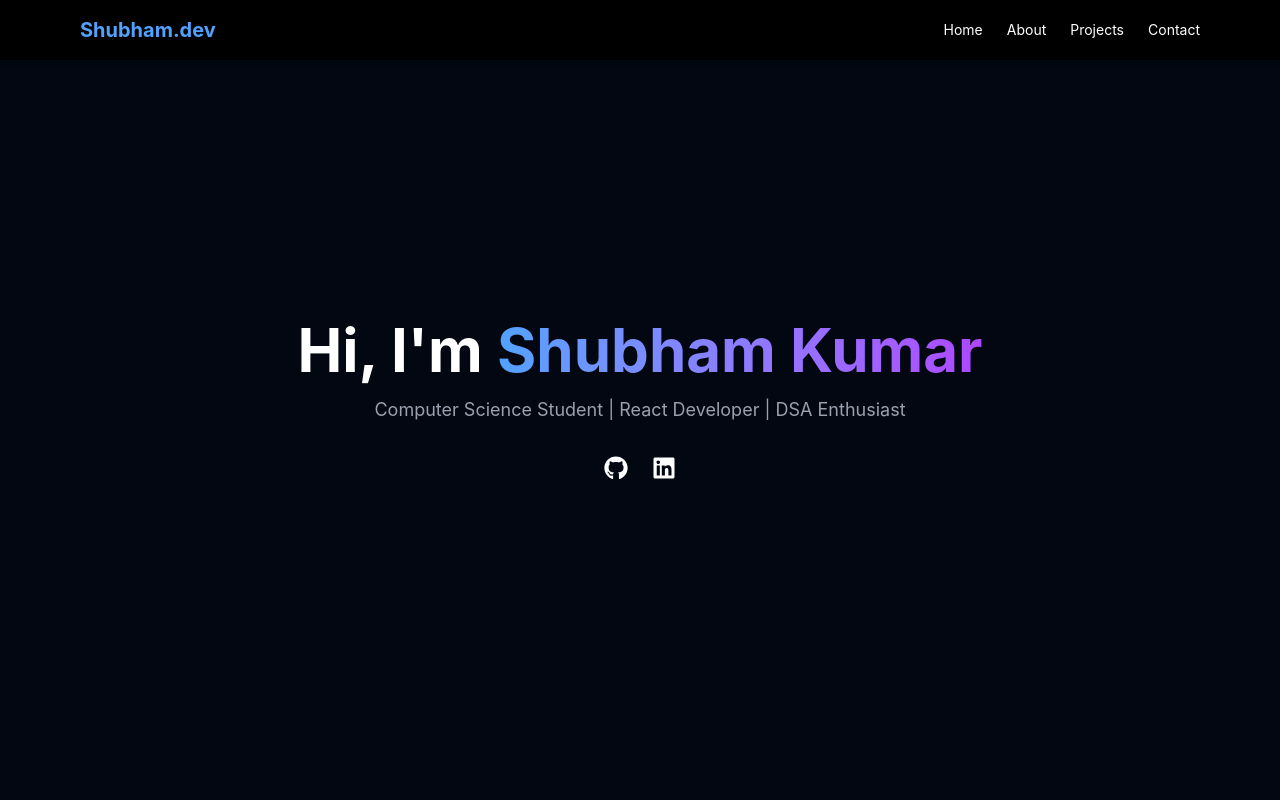
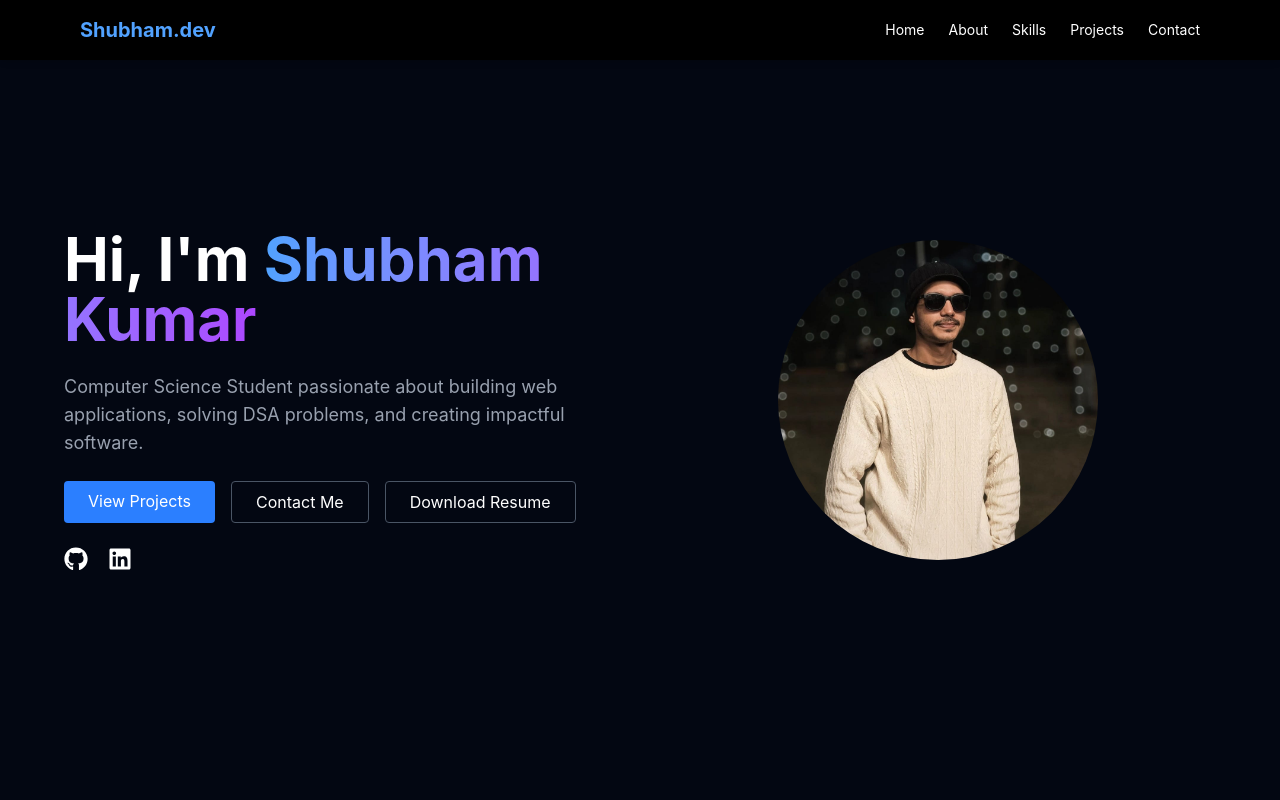
Before and after one commit to Shubhamkumar-0/myportfolio, a React (Vite) app in the folder portfolio/: page / in a window 1280 px wide. Shown: the top 800 px of the page. Built offline with nearby package versions, Linux system fonts and the light colour scheme.

Commit message:
code updated

```diff
--- a/portfolio/src/components/About.jsx
+++ b/portfolio/src/components/About.jsx
@@ -1,6 +1,6 @@
 function About() {
   return (
-    <section className="bg-gray-900 text-white py-20">
+    <section id="about" className="bg-gray-900 scroll-mt-20 text-white py-20">
 
       <div className="max-w-5xl mx-auto text-center">
 
--- a/portfolio/src/components/Contact.jsx
+++ b/portfolio/src/components/Contact.jsx
@@ -1,6 +1,6 @@
 function Contact() {
   return (
-    <section className="bg-gray-900 text-white py-20">
+    <section id="contact" className="bg-gray-900 scroll-mt-20 text-white py-20">
 
       <div className="max-w-xl mx-auto text-center">
 
@@ -12,9 +12,10 @@ function Contact() {
           Let's connect and build something amazing.
         </p>
 
-        <button className="bg-blue-500 px-6 py-2 rounded hover:bg-blue-600">
+        <a href="mailto:shubhamkumarhrt1@gmail.com"
+          className="bg-blue-500 px-6 py-2 rounded hover:bg-blue-600 inline-block">
           Email Me
-        </button>
+        </a>
 
       </div>
 
--- a/portfolio/src/components/Hero.jsx
+++ b/portfolio/src/components/Hero.jsx
@@ -1,37 +1,68 @@
 import { FaGithub, FaLinkedin } from "react-icons/fa"
+import portfolioImage from "../assets/portfolio-image.jpeg"
+import cv from "../assets/shubham-cv.pdf"
+
 
 function Hero() {
   return (
-    <section className="min-h-screen flex items-center justify-center bg-gray-950 text-white px-6">
+    <section id="home" className="min-h-screen scroll-mt-20 flex items-center bg-gray-950 text-white px-6">
 
-      <div className="text-center max-w-3xl">
+      <div className="max-w-6xl mx-auto grid md:grid-cols-2 gap-10 items-center">
 
-        <h1 className="text-5xl md:text-6xl font-bold mb-4">
+        {/* Left Side */}
+        <div>
+
+          <h1 className="text-5xl md:text-6xl font-bold mb-6">
             Hi, I'm{" "}
             <span className="bg-gradient-to-r from-blue-400 to-purple-500 bg-clip-text text-transparent">
               Shubham Kumar
             </span>
           </h1>
 
-        <p className="text-gray-400 text-lg mb-8">
-          Computer Science Student | React Developer | DSA Enthusiast
+          <p className="text-gray-400 text-lg mb-6">
+            Computer Science Student passionate about building web applications,
+            solving DSA problems, and creating impactful software.
           </p>
 
-        <div className="flex justify-center gap-6">
+          <div className="flex gap-4 mb-6">
 
-          <a
-            href="https://github.com"
-            className="text-2xl hover:text-blue-400 transition"
-          >
+           <a href="#projects" className="bg-blue-500 px-6 py-2 rounded hover:bg-blue-600 inline-block">
+              View Projects
+           </a>
+
+            <a href="#contact" className="border border-gray-600 px-6 py-2 rounded hover:bg-gray-800">
+              Contact Me
+            </a>
+
+            <a href={cv}
+              download className="border border-gray-600 px-6 py-2 rounded hover:bg-gray-800">
+             Download Resume
+            </a>
+
+          </div>
+
+          <div className="flex gap-5 text-2xl">
+
+            <a href="https://github.com/Shubhamkumar-0" className="hover:text-blue-400">
               <FaGithub />
             </a>
 
-          <a
-            href="https://linkedin.com"
-            className="text-2xl hover:text-blue-400 transition"
-          >
+            <a href="https://www.linkedin.com/in/shubham-kumar-692161217/" className="hover:text-blue-400">
               <FaLinkedin />
             </a>
+
+          </div>
+
+        </div>
+
+        {/* Right Side */}
+        <div className="flex justify-center" br="50%">
+
+          <img
+            src={portfolioImage}
+            alt="developer"
+            className="w-80 h-80 rounded-full object-cover"
+          />
 
         </div>
 
--- a/portfolio/src/components/Navbar.jsx
+++ b/portfolio/src/components/Navbar.jsx
@@ -1,6 +1,19 @@
+// import { FaGithub, FaLinkedin } from "react-icons/fa"
+// import portfolioImage from "../assets/portfolio-image.jpeg"
+// import Hero from "./Hero"
+// import About from "./About"
+// import Projects from "./Projects"
+// import Contact from "./Contact"
+// import Skills from "./Skills"
+
+
+
+
+
 function Navbar() {
   return (
     <nav className="fixed w-full bg-black text-white shadow-md z-50">
+
       <div className="max-w-6xl mx-auto flex justify-between items-center p-4">
 
         <h1 className="text-xl font-bold text-blue-400">
@@ -8,13 +21,18 @@ function Navbar() {
         </h1>
 
         <ul className="flex gap-6 text-sm">
-          <li className="hover:text-blue-400 cursor-pointer">Home</li>
-          <li className="hover:text-blue-400 cursor-pointer">About</li>
-          <li className="hover:text-blue-400 cursor-pointer">Projects</li>
-          <li className="hover:text-blue-400 cursor-pointer">Contact</li>
+
+          <li><a href="#home" className="hover:text-blue-400 scroll-mt-20">Home</a></li>
+          <li><a href="#about" className="hover:text-blue-400 scroll-mt-20">About</a></li>
+          <li><a href="#skills" className="hover:text-blue-400 scroll-mt-20">Skills</a></li>
+          <li><a href="#projects" className="hover:text-blue-400 scroll-mt-20">Projects</a></li>
+          <li><a href="#contact" className="hover:text-blue-400 scroll-mt-20">Contact</a></li>
+
+
         </ul>
 
       </div>
+
     </nav>
   )
 }
--- a/portfolio/src/components/Projects.jsx
+++ b/portfolio/src/components/Projects.jsx
@@ -1,6 +1,6 @@
 function Projects() {
   return (
-    <section className="bg-gray-950 text-white py-20">
+    <section id="projects" className="bg-gray-950 scroll-mt-20 text-white py-20">
 
       <div className="max-w-6xl mx-auto">
 
--- a/portfolio/src/components/Skills.jsx
+++ b/portfolio/src/components/Skills.jsx
@@ -2,7 +2,7 @@ import { FaReact, FaJs, FaHtml5, FaCss3Alt, FaGitAlt } from "react-icons/fa"
 
 function Skills() {
   return (
-    <section className="bg-gray-900 text-white py-20">
+    <section id="skills" className="bg-gray-900 scroll-mt-20 text-white py-20">
 
       <div className="max-w-6xl mx-auto text-center">
 
--- a/portfolio/src/index.css
+++ b/portfolio/src/index.css
@@ -1 +1,4 @@
 @import "tailwindcss";
+html {
+  scroll-behavior: smooth;
+}
```
Also changed, not shown: portfolio/src/assets/portfolio-image.jpeg (added), 1 other file (tests, documents, lock files or other folders). Lines whose indentation alone changed are shown as unchanged.
